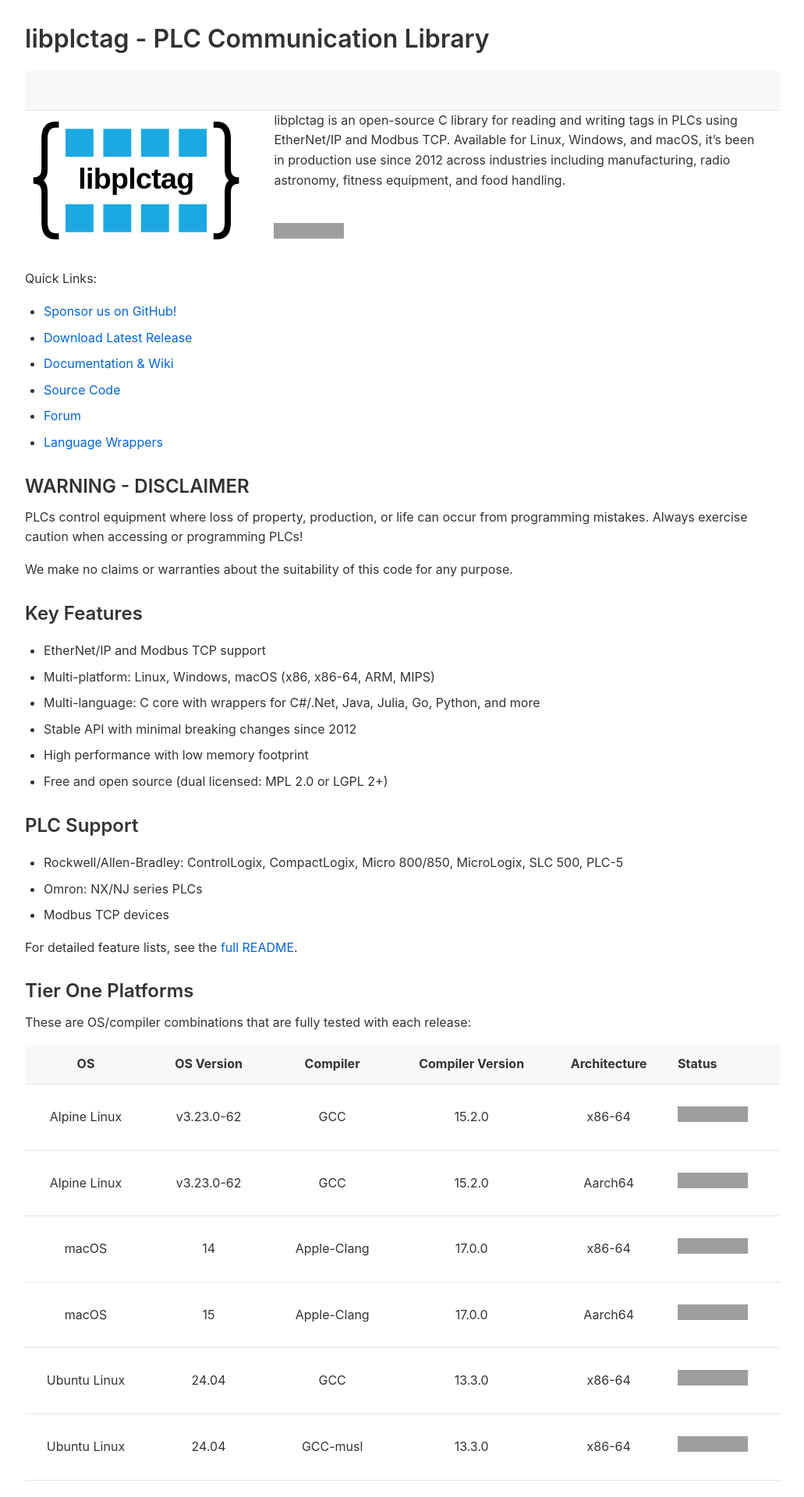
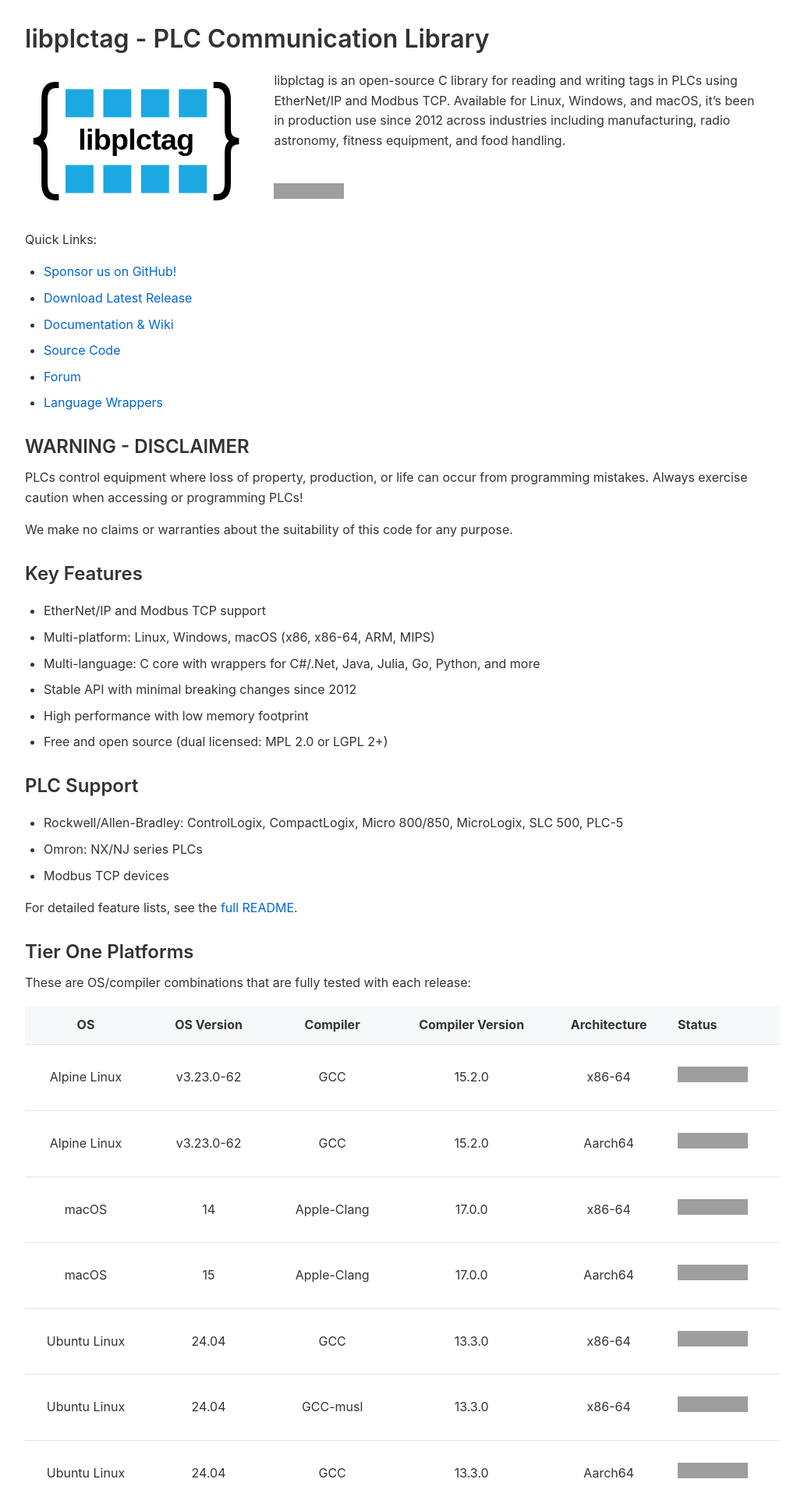
Before and after one commit to libplctag/libplctag.github.io, a Jekyll site: the page built from index.md, in a window 1280 px wide. Shown: the top 1920 px of the page at 78% size, without its empty margins (124-1155 px from the left). Built offline with Jekyll 4.4.1, drawn with Linux system fonts in a browser that asks for light colours; our own code applies the rules of GitHub Pages for plain Markdown files; grey boxes are pictures that could not be loaded.

Commit message:
still trying to get rid of the extra space and light gray area.

```diff
--- a/_layouts/default.html
+++ b/_layouts/default.html
@@ -144,6 +144,14 @@
             padding-left: 0;
         }
 
+        h1 + table th {
+            background-color: transparent;
+            border-bottom: none;
+            padding: 0;
+            height: 0;
+            font-size: 0;
+        }
+
         img {
             max-width: 100%;
             height: auto;
```
